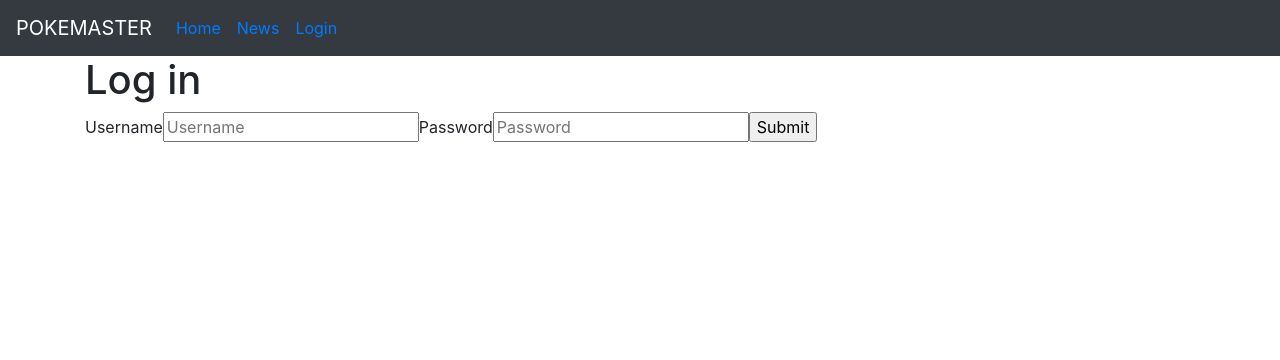
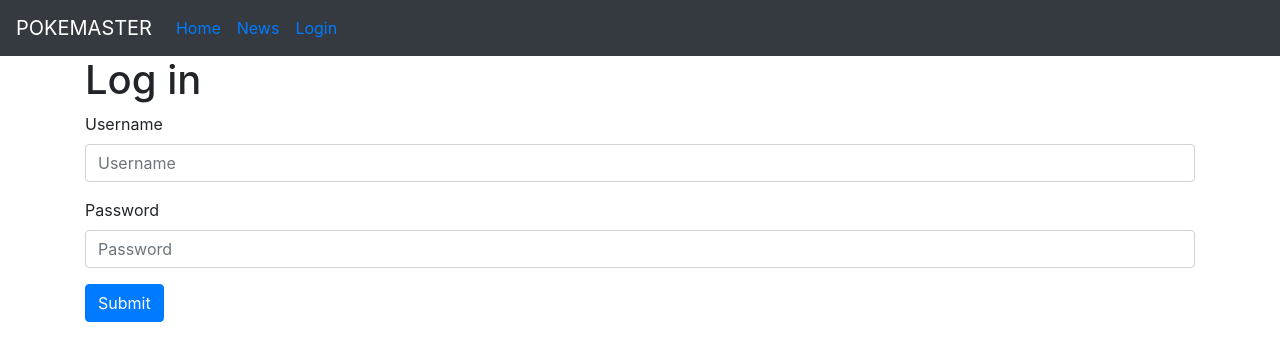
Before and after one commit to ca2roaldsoy/cato-roaldsoy-js-frameworks-ma3.js, a React (Create React App) app: page /login in a window 1280 px wide. Shown: the top 360 px of the page. Built offline with nearby package versions, Linux system fonts and the light colour scheme.

Commit message:
added styling to form

```diff
--- a/src/components/login/LoginForm.js
+++ b/src/components/login/LoginForm.js
@@ -1,5 +1,7 @@
 import React from "react";
 import { useForm } from "react-hook-form";
+import Button from "react-bootstrap/Button";
+import Form from "react-bootstrap/Form";
 import * as yup from "yup";
 
 const schema = yup.object().shape({
@@ -7,8 +9,8 @@ const schema = yup.object().shape({
     userName: yup.string().required("Please enter username"),
     password: yup
             .string()
-            .min(8, "Password must be at least 8 characters long")
-            .required("Please enter password")
+            .min(8, "Please enter password")
+            .required()
             .matches(/^(?=.*[a-z])(?=.*[A-Z])(?=.*\d)[a-zA-Z\d]{8,}$/, 'Password must contain of one lower case letter, one uppercase letter and one number')
 });
 
@@ -22,20 +24,22 @@ function LoginForm () {
 
     return (
 
-        <form onSubmit={handleSubmit(onSubmit)}>
+        <Form onSubmit={handleSubmit(onSubmit)}>
+            <Form.Group>
+                <Form.Label>Username</Form.Label>
+                <Form.Control type="text" placeholder="Username" name="userName" ref={register({required: true})} />
+                {errors.userName && <Form.Text>{errors.userName.message}</Form.Text>}
+            </Form.Group>
 
-            <label>Username</label>
-            <input type="text" placeholder="Username" name="userName" ref={register({required: true})} />
-            {errors.userName && <p>{errors.userName.message}</p>}
+            <Form.Group>
+                <Form.Label>Password</Form.Label>
+                 <Form.Control type="text" placeholder="Password" name="password" ref={register} />
+                {errors.password && <Form.Text>{errors.password.message}</Form.Text>}
+            </Form.Group>
 
-            <label>Password</label>
-             <input type="text" placeholder="Password" name="password" ref={register} />
-            {errors.password && <p>{errors.password.message}</p>}
-
-            <input type="submit" />
-
-        </form>
-  );
+            <Button type="submit">Submit</Button>
+        </Form>
+    );
 }
 
 export default LoginForm;
```
